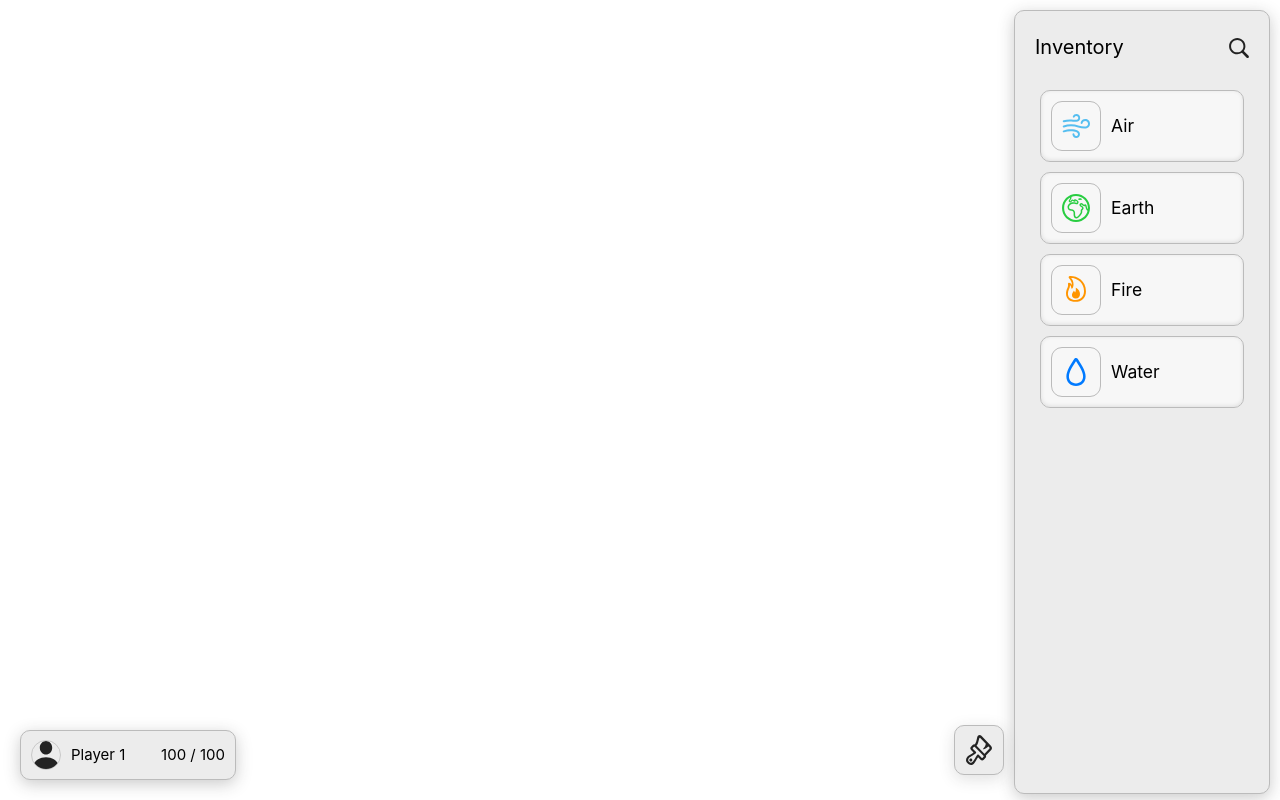
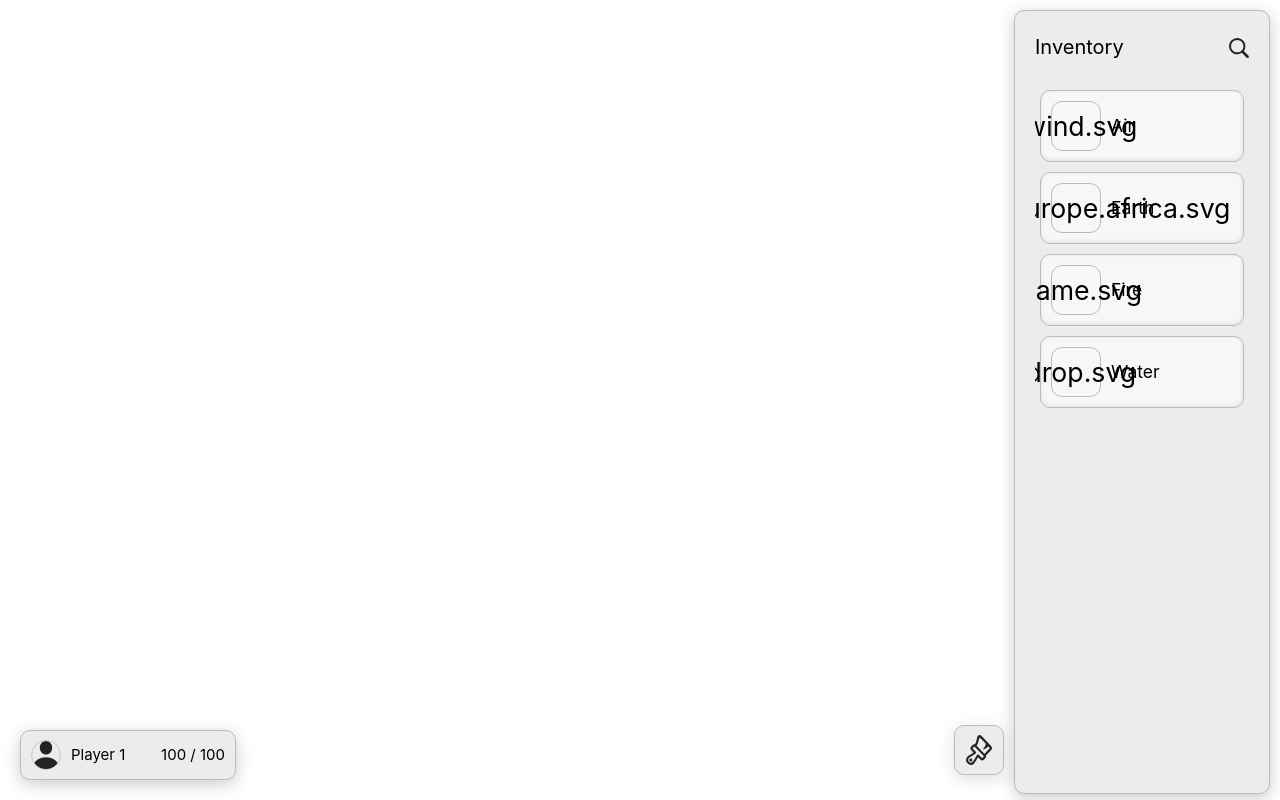
Before and after one commit to qberal/WEB4.1_SuperCraftGame, a Vue app in the folder frontend/: page /guest in a window 1280 px wide. Built offline with nearby package versions, Linux system fonts and the light colour scheme.

Commit message:
Implemented emoji for infinite mode

```diff
--- a/frontend/src/components/canvas/CanvasItem.vue
+++ b/frontend/src/components/canvas/CanvasItem.vue
@@ -7,18 +7,22 @@ defineProps({
 </script>
 
 <template>
-    <div
-        class="shape"
-        :style="{
+  <div
+      class="shape"
+      :style="{
       top: data.y + 'px',
       left: data.x + 'px',
-      width: data.width + 'px',
-      height: data.height + 'px',
       pointerEvents: data.pointerEvents || 'auto',
     }"
-    >
-      <img class="icon" v-if="data.imgSrc" :src="data.imgSrc" alt="shape" draggable="false"/>
+  >
+    <img class="icon" v-if="gameMode !== 'infinity'" :src="data.icon" alt="shape" draggable="false"
+         :style="{width: data.width + 'px',
+                  height: data.height + 'px',}"/>
+    <div class="infinity" v-else>
+      <div>{{ data.icon }} - {{ data.name }}</div>
     </div>
+  </div>
+
 
 </template>
 
@@ -35,8 +39,11 @@ defineProps({
   display: flex;
   flex-direction: row;
   justify-content: center;
-  border: 1px solid black;
-  width: 100px;
+  border-radius: 11px;
+  border: 1px solid #BBB;
+  padding: 10px;
+  box-shadow: 0px -1px 4.2px 0px rgba(0, 0, 0, 0.10) inset;
+  background: #F9F9F9;
 }
 
 .icon {
--- a/frontend/src/components/canvas/GameCanvas.vue
+++ b/frontend/src/components/canvas/GameCanvas.vue
@@ -54,7 +54,7 @@ const addShape = (x, y, icon = null, name = null) => {
     y: y - size / 2,
     width: size,
     height: size,
-    imgSrc: icon,
+    icon: icon,
     isDragging: false,
     name: name,
   });
@@ -115,7 +115,7 @@ const handleFusion = async (shape1, shape2) => {
       item2: shape2.name,
     },
   }).then((response) => {
-    fusionResult.name = response.data.fusion_name;
+    fusionResult.name = response.data.name;
     fusionResult.icon = response.data.icon;
   }).catch((error) => {
     console.error('Error while generating fusion:', error);
@@ -133,7 +133,7 @@ const handleFusion = async (shape1, shape2) => {
 
   addShape(fusionResult.x, fusionResult.y, fusionResult.icon, fusionResult.name);
 
-  console.log(saveCanvas())
+  saveCanvas();
 
   emit('fusion-completed', {
     icon: fusionResult.icon || './favicon.svg',
@@ -240,7 +240,7 @@ const startDrag = (shape, event) => {
     <div v-for="shape in shapes">
       <CanvasItem :data="shape"
                   @mousedown="(e) => startDrag(shape, e)"
-                  @dblclick="addShape(shape.x + shape.width , shape.y + shape.height, shape.imgSrc, shape.name)"
+                  @dblclick="addShape(shape.x + shape.width , shape.y + shape.height, shape.icon, shape.name)"
                   draggable="false"
                   :game-mode="gameMode"
       />
--- a/frontend/src/components/inventory/InventoryItem.vue
+++ b/frontend/src/components/inventory/InventoryItem.vue
@@ -27,8 +27,8 @@ const handleDragStart = (event) => {
       draggable="true"
       @dragstart="handleDragStart"
   >
-    <img v-if="gameMode === 'normal'" class="icon" :src="icon" :alt="`icon for ${name}`" />
-    <p v-else-if="gameMode === 'infinity'" class="icon">{{icon}}</p>
+    <img v-if="gameMode !== 'infinity'" class="icon" :src="icon" :alt="`icon for ${name}`" />
+    <div v-else class="icon">{{icon}}</div>
     <h3>{{ name }}</h3>
   </div>
 </template>
@@ -58,9 +58,12 @@ const handleDragStart = (event) => {
 .icon {
   width: 50px;
   height: 50px;
-  padding: 10px;
+  display: flex;
+  justify-content: center;
+  align-items: center;
   margin: 10px;
   border-radius: 11px;
   border: 1px solid #BBB;
+  font-size: 20pt;
 }
 </style>
--- a/frontend/src/views/GameView.vue
+++ b/frontend/src/views/GameView.vue
@@ -40,6 +40,8 @@ let cleanUpToggle = ref(false)
 let openLeaderboard = ref(false)
 let openSettings = ref(false)
 
+let gameMode = "infinity"
+
 
 </script>
 
@@ -59,12 +61,12 @@ let openSettings = ref(false)
 
     <!-- Inventaire à droite -->
     <div class="inventory">
-      <InventoryPanel :inventory="inventory" game-mode="normal"/>
+      <InventoryPanel :inventory="inventory" :game-mode="gameMode"/>
     </div>
 
     <!-- Canvas de jeu -->
     <div class="game-canvas">
-      <GameCanvas :clean-up-action="cleanUpToggle" game-mode="normal" @fusion-completed="addToInventory"/>
+      <GameCanvas :clean-up-action="cleanUpToggle" :game-mode="gameMode" @fusion-completed="addToInventory"/>
     </div>
 
 
```
